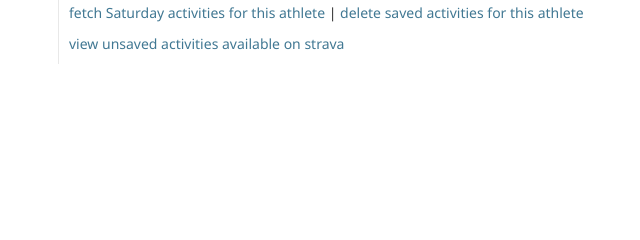
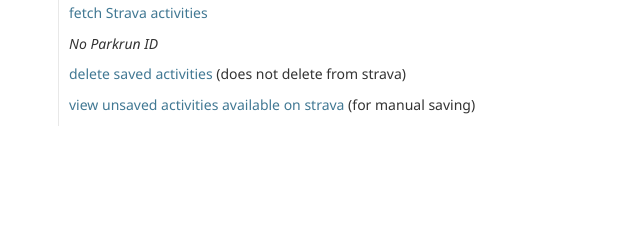
Before and after one commit to timcu/django_bpaml_strava_site, a Django app: page /bpaml-strava/view-activities/athlete/1 in a window 1280 px wide. Shown: the part 336-576 px from the top of the page, without its empty margins (257-897 px from the left). Run offline with Django 5.2, Linux system fonts and the light colour scheme; the visitor is signed in with stand-in values (Sample User, id 1); data comes from the database, SQL or seed files in the repository; some libraries are stand-ins or nearby versions.

Commit message:
Use web scraping to import parkruns before or after strava activities

```diff
--- a/django_bpaml_strava/templates/django_bpaml_strava/athlete.html
+++ b/django_bpaml_strava/templates/django_bpaml_strava/athlete.html
@@ -1,4 +1,5 @@
 {% extends 'django_bpaml_strava/base.html' %}
+{% load tz %}
 {% block main %}
 {% if user.is_authenticated %}
 <h2>Athlete</h2>
@@ -33,46 +34,57 @@
     <tr>
         <td>{{ activity.activity_id }}</td>
         <td>{{ activity.date|date:"D d M Y" }}</td>
-        <td>{{ activity.start_time_local|date:"D d M Y H:i" }} {{activity.timezone}}</td>
+        <td>{% if activity.start_time_local %}{{ activity.start_time_local|date:"H:i" }} {{activity.timezone}}{% endif %}</td>
         <td>{{ activity.title }}</td>
         <td>{{ activity.distance }}</td>
-        <td>{{ activity.strava_duration }}</td>
+        <td>{% if activity.strava_duration %}{{ activity.strava_duration }}{% endif %}</td>
         <td>{{ activity.parkrun_duration }}</td>
-        <td>{{ activity.parkrun_location }}</td>
-        <td><a href="{% url 'delete-activity' athlete.uid activity.activity_id %}">delete</a></td>
+        <td>{{ activity.location }}</td>
+        <td><a href="{% url 'delete-activity' athlete.uid activity.activity_id %}" title="does not delete from strava">delete</a></td>
     </tr>
     {% endfor %}
 </table>
 <p>
-    <a href="{% url 'save-activities' athlete.uid %}">fetch Saturday activities for this athlete</a>
-    | <a href="{% url 'delete-activities' athlete.uid %}">delete saved activities for this athlete</a>
+    <a href="{% url 'save-activities' athlete.uid %}" title="Saturday activities only for this athlete from Strava">fetch Strava activities</a>
+</p>
+<p>
+    {% if user.parkrun_id %}
+      <a href="{% url 'save-parkruns' athlete.uid %}" title="from Parkrun for this athlete">fetch Parkrun results</a>
+    {% else %}
+      <em title="edit member details and set Parkrun ID to be able to fetch Parkrun results">No Parkrun ID</em>
+    {% endif %}
+</p>
+<p>
+    <a href="{% url 'delete-activities' athlete.uid %}" title="only deletes activities for this athlete from local database. does not delete from strava">delete saved activities</a> (does not delete from strava)
 </p>
 {% if list_strava_activities %}
 <h2>Other strava activities</h2>
 <table>
     <tr>
         <th>ID</th>
-        <th>Date</th>
-        <th>Start time</th>
+        <th>Local start time</th>
         <th>Description</th>
-        <th>Distance</th>
-        <th>Strava duration</th>
+        <th>Distance (m)</th>
+        <th>Duration (s)</th>
+        <th>Moving time (s)</th>
         <th>Action</th>
     </tr>
     {% for activity in list_strava_activities %}
     <tr>
         <td>{{ activity.id }}</td>
-        <td>{{ activity.start_date_local }}</td>
-        <td>{{ activity.moving_time }}</td>
+        <td>
+            <div>{{ activity.start_time_local|date:"D d M Y H:i" }}</div>
+        </td>
         <td>{{ activity.name }}</td>
         <td>{{ activity.distance }}</td>
         <td>{{ activity.elapsed_time }}</td>
+        <td>{{ activity.moving_time }}</td>
         <td><a href="{% url 'save-activity' athlete.uid activity.id %}">save</a></td>
     </tr>
     {% endfor %}
 </table>
 {% else %}
-<p><a href="{% url 'view-unsaved-activities-available-on-strava' athlete.uid %}">view unsaved activities available on strava</a> </p>
+<p><a href="{% url 'view-unsaved-activities-available-on-strava' athlete.uid %}" title="including those outside normal distance or start time requirements">view unsaved activities available on strava</a> (for manual saving)</p>
 {% endif %}
 {% else %}
 <p>Please sign in to update member details</p>
--- a/django_bpaml_strava/templates/django_bpaml_strava/member.html
+++ b/django_bpaml_strava/templates/django_bpaml_strava/member.html
@@ -16,7 +16,7 @@
         <tr>
             <td>Parkrun ID:</td>
             <td>A<input type="text" name="parkrun-id" value="{{ user.parkrun_id }}" size="47"></td>
-            <td>Your parkrun id excluding the initial letter "A"</td>
+            <td>Your Parkrun id excluding the initial letter "A" authorising this app to fetch your Parkrun results</td>
         </tr>
     </table>
     <input type="submit" value="Save">
--- a/django_bpaml_strava/urls.py
+++ b/django_bpaml_strava/urls.py
@@ -2,7 +2,7 @@
 from django_bpaml_strava.views import index_page, athlete_page, view_activities
 from django_bpaml_strava.views import fetch_and_view_activities, save_activity
 from django_bpaml_strava.views import delete_activity
-from django_bpaml_strava.views import fetch_and_save_activities
+from django_bpaml_strava.views import fetch_and_save_activities, fetch_and_save_parkruns
 from django_bpaml_strava.views import delete_activities
 from django_bpaml_strava.views import member
 
@@ -14,6 +14,7 @@
   path('save-activity/athlete/<int:strava_id>/activity/<int:activity_id>', save_activity, name='save-activity'),
   path('delete-activity/athlete/<int:strava_id>/activity/<int:activity_id>', delete_activity, name='delete-activity'),
   path('save-activities/athlete/<int:strava_id>', fetch_and_save_activities, name='save-activities'),
+  path('save-parkruns/athlete/<int:strava_id>', fetch_and_save_parkruns, name='save-parkruns'),
   path('delete-activities/athlete/<int:strava_id>', delete_activities, name='delete-activities'),
   path('member-edit/', member, name='member-edit'),
 ]
--- a/django_bpaml_strava/views.py
+++ b/django_bpaml_strava/views.py
@@ -3,12 +3,14 @@
 import requests
 import zoneinfo
 from allauth.socialaccount.models import SocialAccount
+from bs4 import BeautifulSoup
 from django.shortcuts import render, get_object_or_404, redirect
 from django.db.models import Prefetch
+from django.contrib import messages
 from django.contrib.auth.decorators import login_required
 from django.http import HttpResponseRedirect
 from django.urls import reverse
-from django_bpaml_strava.models import Activity, User
+from django_bpaml_strava.models import Activity
 
 from django_bpaml_strava.strava_token import fetch_strava_token
 
@@ -24,7 +26,7 @@
 
 def athlete_page(request, strava_id):
     """Find just the one athlete with the supplied strava id"""
-    a = get_object_or_404(SocialAccount, provider='strava', uid=strava_id)
+    a = social_account_with_sorted_activities(strava_id=strava_id)
     context = {'athlete': a}
     return render(request, 'django_bpaml_strava/athlete.html', context)
 
@@ -35,7 +37,7 @@
                       .prefetch_related(
                           Prefetch(
                             "user__activity_set",
-                            queryset=Activity.objects.order_by("start_time")
+                            queryset=Activity.objects.order_by("date")
                           )
                         )
                       .first())
@@ -76,6 +78,10 @@
     # Check if the request was successful
     if response.ok:
         activity_data = response.json()
+        for a in activity_data:
+            if 'start_date_local' in a:
+                a['start_time_local'] = datetime.datetime.strptime(a["start_date_local"], "%Y-%m-%dT%H:%M:%SZ").replace(tzinfo=None)
+                logger.debug(f"{a['start_date_local']=} on {a['start_time_local']=}")
         logger.info(f"Athlete activities for authorized user: {len(activity_data)}")
         return activity_data
     else:
@@ -105,35 +111,53 @@
     return render(request, 'django_bpaml_strava/athlete.html', context)
 
 
-def create_activity_from_strava(user: User, dct_activity):
+def create_activity_from_strava(social_account: SocialAccount, dct_activity):
     """
     Given the json data for a single activity from Strava (already converted to a dict)
     create an Activity record linked to the correct User and save in the database.
+    Checks first if an activity exists for that date and modifies it if so.
     """
+    # timezone looks like '(GMT+10:00) Australia/Brisbane'
     list_timezone = dct_activity['timezone'].split(' ')
     timezone = list_timezone[1]
     start_time = datetime.datetime.strptime(dct_activity["start_date"], "%Y-%m-%dT%H:%M:%SZ").astimezone(zoneinfo.ZoneInfo(timezone))
     start_time_local = datetime.datetime.strptime(dct_activity["start_date_local"], "%Y-%m-%dT%H:%M:%SZ").replace(tzinfo=zoneinfo.ZoneInfo(timezone))
     start_date = start_time.date()
     logger.info(f'{start_time:%d-%b-%Y %H:%M} {start_time_local:%d-%b-%Y %H:%M %z} {dct_activity["distance"] / 1000:6.1f}km {dct_activity["name"]}')
-    activity = Activity.objects.create(
-        athlete=user,
-        activity_id=dct_activity["id"],
-        date=start_date,
-        start_time=start_time,
-        start_time_local=start_time_local.replace(tzinfo=None),
-        timezone=timezone,
-        distance=dct_activity["distance"],
-        title=dct_activity["name"],
-        strava_duration=datetime.timedelta(seconds=dct_activity["elapsed_time"]),
-        polyline=dct_activity["map"]["summary_polyline"],
-    )
-    activity.save()
+    dct_activity_by_date = {a.date: a for a in social_account.user.activity_set.all()}
+    if start_date in dct_activity_by_date:
+        logger.info("updating existing activity")
+        a = dct_activity_by_date[start_date]
+        a.athlete=social_account.user
+        a.activity_id=dct_activity["id"]
+        a.start_time=start_time
+        a.start_time_local=start_time_local.replace(tzinfo=None)
+        a.timezone=timezone
+        a.distance=dct_activity["distance"]
+        a.title=dct_activity["name"]
+        a.strava_duration=datetime.timedelta(seconds=dct_activity["elapsed_time"])
+        a.polyline=dct_activity["map"]["summary_polyline"]
+    else:
+        logger.info("creating new activity")
+        a = Activity.objects.create(
+            athlete=social_account.user,
+            activity_id=dct_activity["id"],
+            date=start_date,
+            start_time=start_time,
+            start_time_local=start_time_local.replace(tzinfo=None),
+            timezone=timezone,
+            distance=dct_activity["distance"],
+            title=dct_activity["name"],
+            strava_duration=datetime.timedelta(seconds=dct_activity["elapsed_time"]),
+            polyline=dct_activity["map"]["summary_polyline"],
+        )
+    a.save()
+    return a
 
 
 @login_required
 def save_activity(request, strava_id, activity_id):
-    social_account = social_account_with_sorted_activities(strava_id)
+    social_account: SocialAccount = social_account_with_sorted_activities(strava_id)
     social_token = fetch_strava_token(strava_id)
     # Define the endpoint and headers to fetch a single activity
     url = f'https://www.strava.com/api/v3/activities/{activity_id}'
@@ -152,7 +176,7 @@
         dct_activity = response.json()
         logger.info(f"Activity for authorized user: {dct_activity}")
         # add activity to user
-        create_activity_from_strava(social_account.user, dct_activity)
+        create_activity_from_strava(social_account, dct_activity)
     else:
         logger.warning(f"Error requesting activities from strava {response.status_code}: {response.text}")
     # requery db to include new activity
@@ -181,19 +205,126 @@
     if lst_strava_activities is None:
         return index_page(request)
     social_account = social_account_with_sorted_activities(strava_id)
-    set_saturday = set(a.date for a in social_account.user.activity_set.all())
+    set_saturday = set(a.date for a in social_account.user.activity_set.all() if len(str(a.activity_id)) > 8)
     for dct_activity in lst_strava_activities:
         # timezone looks like '(GMT+10:00) Australia/Brisbane'
         list_timezone = dct_activity['timezone'].split(' ')
         timezone = list_timezone[1]
-        start_time = datetime.datetime.strptime(dct_activity["start_date"], "%Y-%m-%dT%H:%M:%SZ").astimezone(
-            zoneinfo.ZoneInfo(timezone))
-        start_date = start_time.date()
+        start_time = datetime.datetime.strptime(
+            dct_activity["start_date"],
+            "%Y-%m-%dT%H:%M:%SZ").astimezone(zoneinfo.ZoneInfo(timezone))
+        start_time_local = datetime.datetime.strptime(
+            dct_activity["start_date_local"],
+            "%Y-%m-%dT%H:%M:%SZ").replace(tzinfo=zoneinfo.ZoneInfo(timezone))
+        start_date = start_time_local.date()
         latest_start_time = start_time.replace(hour=7, minute=10, second=0, microsecond=0)
         # Find last start on each Saturday before 7:10am local time that is between 4.7km and 5.3km
         if start_date not in set_saturday and start_time.weekday() == 5 and start_time < latest_start_time and 4700 < dct_activity["distance"] < 5300:
+            create_activity_from_strava(social_account, dct_activity)
             set_saturday.add(start_date)
-            create_activity_from_strava(social_account.user, dct_activity)
+    return redirect('view-activities', strava_id=strava_id)
+
+
+@login_required
+def fetch_and_save_parkruns(request, strava_id):
+    """Fetch all the parkrun results for a user in first three months of current year without saving them"""
+    social_account = social_account_with_sorted_activities(strava_id)
+    parkrun_id = social_account.user.parkrun_id
+    url = f"https://www.parkrun.com.au/parkrunner/{parkrun_id}/all/"
+
+    headers = {
+        'User-Agent': 'Mozilla/5.0 (Windows NT 10.0; Win64; x64) AppleWebKit/537.36 (KHTML, like Gecko) Chrome/120.0.0.0 Safari/537.36',
+        'Accept': 'text/html,application/xhtml+xml,application/xml;q=0.9,image/webp,*/*;q=0.8',
+        'Accept-Language': 'en-US,en;q=0.5',
+        'Accept-Encoding': 'gzip, deflate, br',
+        'Connection': 'keep-alive',
+        'Upgrade-Insecure-Requests': '1'
+    }
+
+    response = requests.get(url, headers=headers, timeout=10)
+    try:
+        # fetch html from parkrun or raise timeout exception if no response
+        response.raise_for_status()
+        soup = BeautifulSoup(response.content, 'lxml')
+    except requests.exceptions.Timeout:
+        messages.error(request, "The request timed out. Please try again later.")
+        return redirect('view-activities', strava_id=strava_id)
+
+    except requests.exceptions.HTTPError as e:
+        if response.status_code == 404:
+            messages.error(request, f"{response.status_code} The requested page was not found.")
+        elif response.status_code == 403:
+            messages.error(request, f"{response.status_code} Access to this resource is forbidden.")
+        elif response.status_code >= 500:
+            messages.error(request, f"{response.status_code} The server is experiencing issues. Please try again later.")
+        else:
+            messages.error(request, f"{response.status_code} An error occurred: {e}")
+        return redirect('view-activities', strava_id=strava_id)
+
+    except requests.exceptions.ConnectionError:
+        messages.error(request, "Unable to connect to the server. Please check your internet connection.")
+        return redirect('view-activities', strava_id=strava_id)
+
+    except requests.exceptions.RequestException as e:
+        messages.error(request, "An unexpected error occurred. Please try again.")
+        return redirect('view-activities', strava_id=strava_id)
+
+    year = datetime.datetime.now(BASE_TZ).year
+    after = datetime.date(year, 1, 1)
+    before = datetime.date(year, 4, 1)
+
+    tables = soup.find_all("table")
+    for table in tables:
+        caption_text = table.find("caption").get_text()
+        if caption_text and caption_text.strip() == "All  Results":
+            t = table
+            break
+    else:
+        messages.info(request, "No parkrun results found")
+        return redirect('view-activities', strava_id=strava_id)
+
+    trs = t.tbody.find_all("tr")
+    messages.info(request, f"Found {len(trs)} parkrun results")
+    logger.info(f"Found {len(trs)} parkrun results")
+    dct_parkruns_by_date = {}
+    for tr in trs:
+        tds = tr.find_all("td")
+        parkrun_date = datetime.datetime.strptime(tds[1].get_text(), "%d/%m/%Y").date()
+        if after <= parkrun_date < before and parkrun_date.weekday() == 5:
+            time_parts = tds[4].get_text().split(":")
+            part_seconds = 1
+            total_seconds = 0
+            # total the seconds, minutes and, if exists, hours
+            for t in time_parts[::-1]:
+                total_seconds += int(t) * part_seconds
+                part_seconds *= 60
+            dct_parkrun = {"location": tds[0].get_text(),
+                           "date": parkrun_date,
+                           "parkrun_duration": datetime.timedelta(seconds=total_seconds)}
+            dct_parkruns_by_date[parkrun_date] = dct_parkrun
+            logger.info(f"Save dict {dct_parkrun=}")
+        else:
+            logger.debug(f"Reject Location: {tds[0].get_text()}, Date: {parkrun_date}, Time: {tds[4].get_text()} {before<=parkrun_date=} {after>parkrun_date=}")
+
+    social_account = social_account_with_sorted_activities(strava_id)
+    for a in social_account.user.activity_set.all():
+        if a.date in dct_parkruns_by_date:
+            dct_parkrun = dct_parkruns_by_date.pop(a.date)
+            logger.info(f"Link {dct_parkrun['date']=} {dct_parkrun['location']} to {a.date=} ")
+            a.location = dct_parkrun["location"]
+            a.parkrun_duration = dct_parkrun["parkrun_duration"]
+            a.save()
+    for dct_parkrun in dct_parkruns_by_date.values():
+        logger.info(f"Create {dct_parkrun['date']=} {dct_parkrun['location']}")
+        a = Activity.objects.create(
+            athlete=social_account.user,
+            activity_id=int(f"{dct_parkrun['date']:%Y%m%d}"),
+            date=dct_parkrun["date"],
+            parkrun_duration=dct_parkrun["parkrun_duration"],
+            location=dct_parkrun["location"],
+            distance=5000,
+        )
+        a.save()
     return redirect('view-activities', strava_id=strava_id)
 
 
--- a/requirements.txt
+++ b/requirements.txt
@@ -1,4 +1,5 @@
 asgiref==3.9.2
+beautifulsoup4==4.14.2
 certifi==2025.8.3
 cffi==2.0.0
 charset-normalizer==3.4.3
@@ -6,6 +7,7 @@
 Django==5.2.6
 django-allauth==65.11.2
 idna==3.10
+lxml==6.0.2
 oauthlib==3.3.1
 pycparser==2.23
 PyJWT==2.10.1
```
Also changed, not shown: django_bpaml_strava/models.py (+4 -3 lines), django_bpaml_strava/migrations/0002_alter_activity_distance_alter_activity_start_time.py (added), django_bpaml_strava/migrations/0003_activity_volunteer_event_alter_activity_distance_and_more.py (added).
